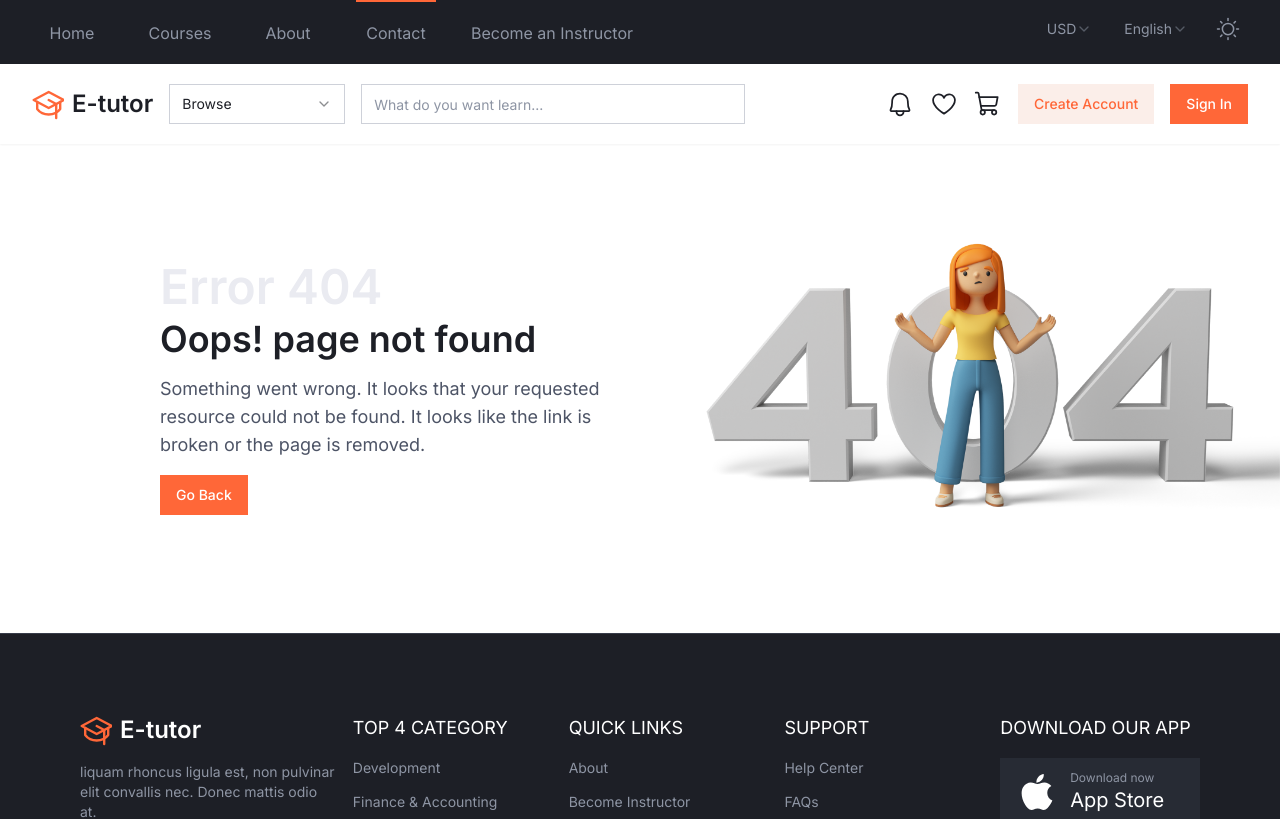
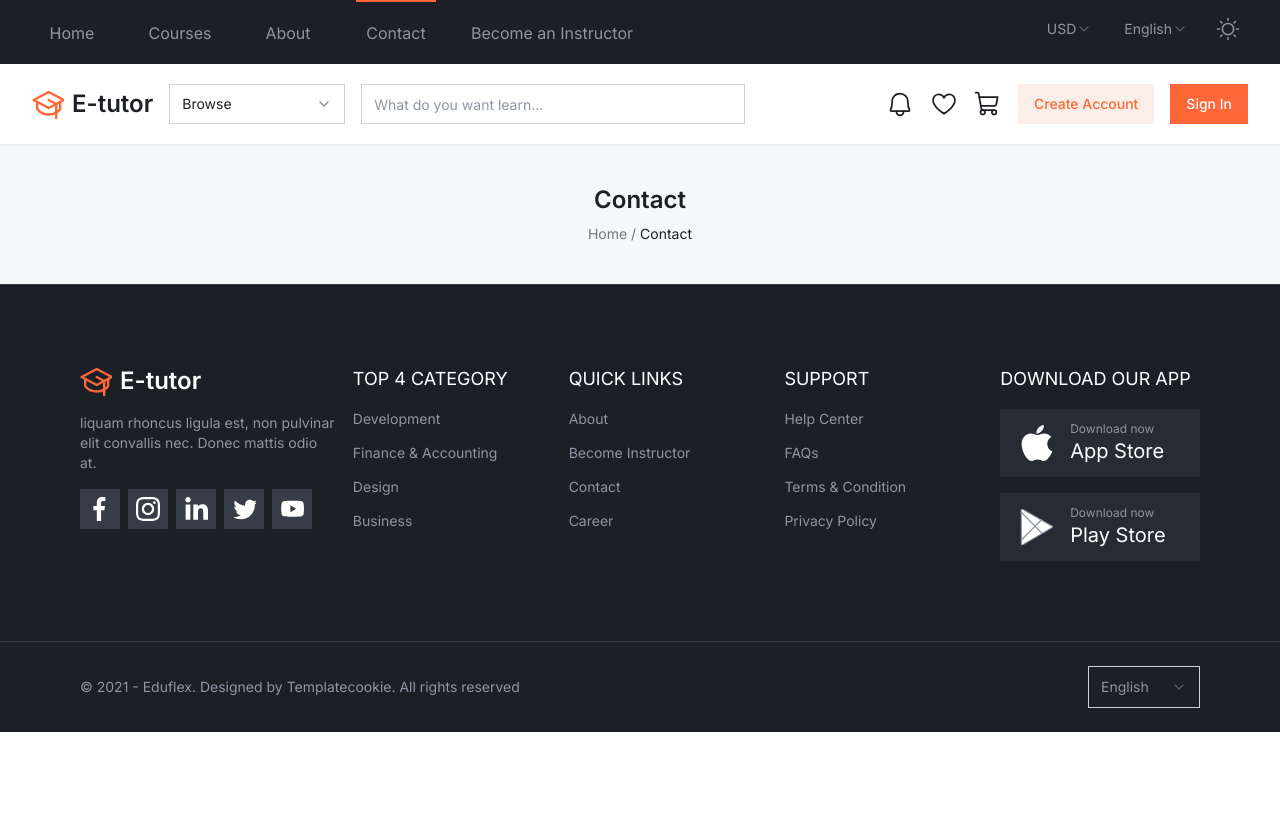
Before and after one commit to lmsGenie/lms-app, a Next.js app: page /contact in a window 1280 px wide. Before the commit this address had no page. Shown: the top 819 px of the page. Built offline with nearby package versions, Linux system fonts and the light colour scheme.

Commit message:
feat: breadcrumb

```diff
--- /dev/null
+++ b/src/app/contact/page.tsx
@@ -0,0 +1,14 @@
+import React from "react";
+
+import Breadcrumb from "@/components/contact/Breadcrumb";
+
+const page = () => {
+  return (
+    <div>
+      {/* adding the breadcrumb */}
+      <Breadcrumb title="Contact" />
+    </div>
+  );
+};
+
+export default page;
--- /dev/null
+++ b/src/components/contact/Breadcrumb.tsx
@@ -0,0 +1,21 @@
+"use client";
+
+import React from "react";
+
+interface IProps {
+  title: string;
+}
+
+const Breadcrumb = ({ title }: IProps) => {
+  return (
+    <div className="space-y-2 bg-gray-50 py-10 text-center">
+      <h1 className="text-2xl font-semibold">{title}</h1>
+      <p className="text-sm">
+        <span className="text-gray-600">Home / </span>
+        {title}
+      </p>
+    </div>
+  );
+};
+
+export default Breadcrumb;
```
